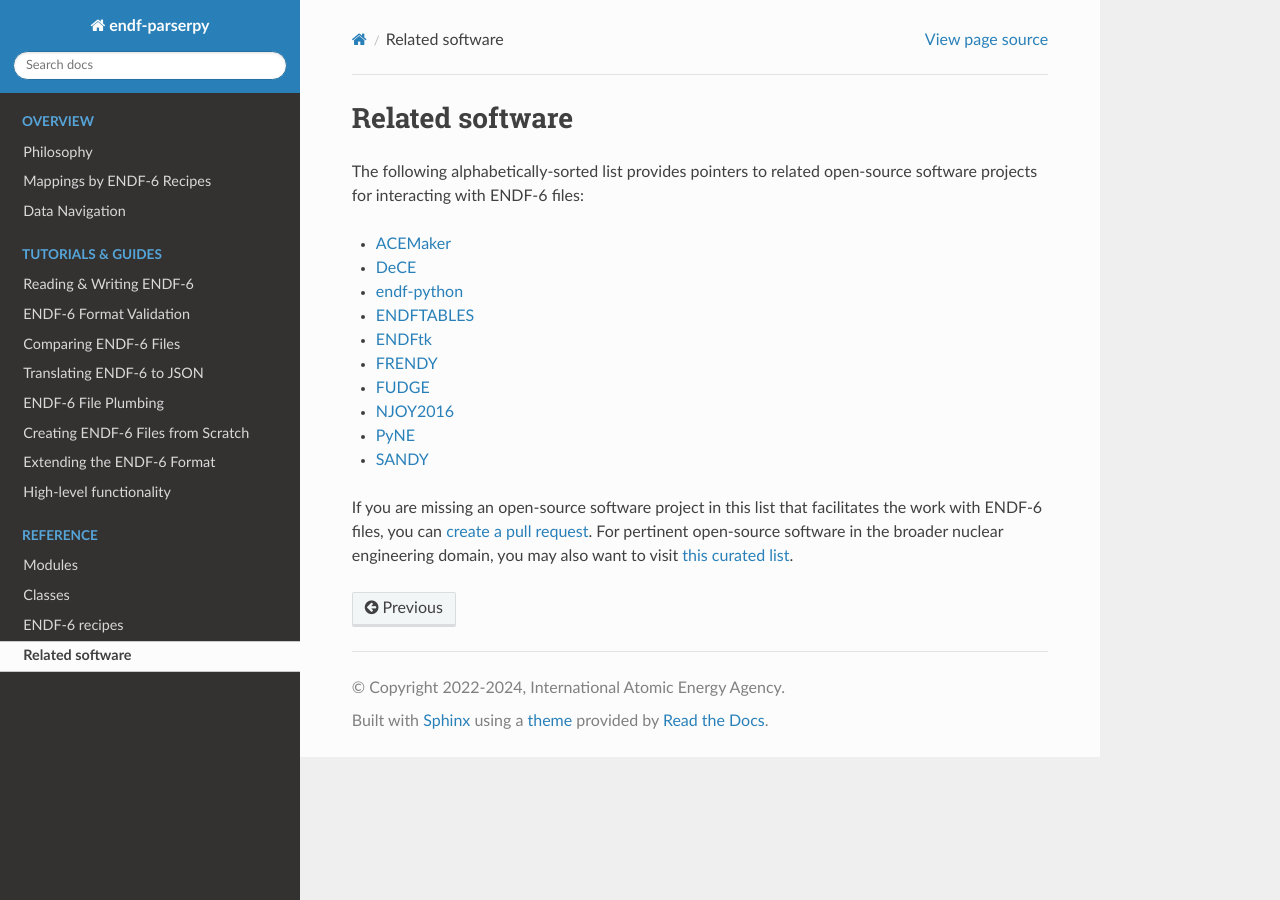
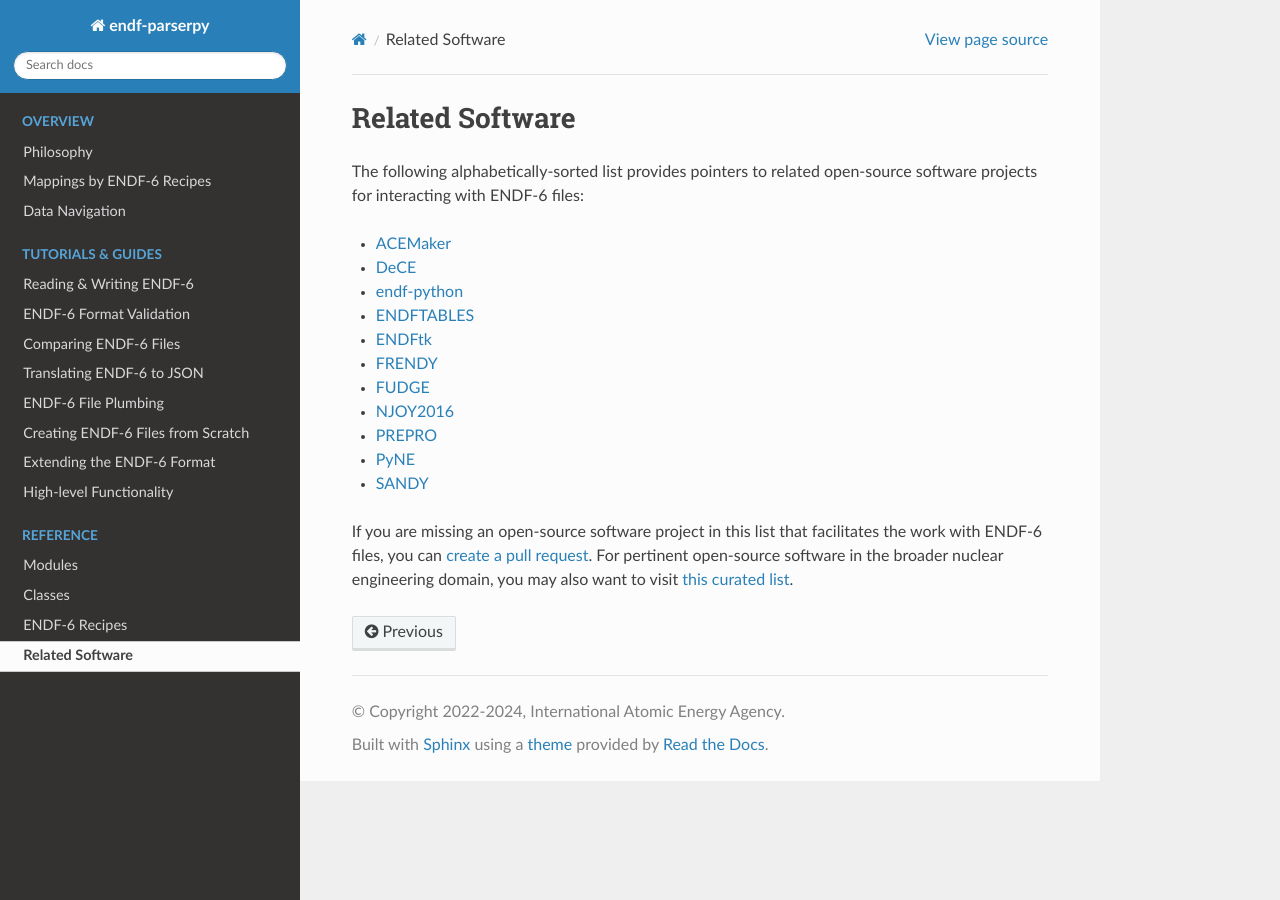
Before and after one commit to IAEA-NDS/endf-parserpy, a Sphinx documentation site: the page built from docs/source/reference/related_software.rst, in a window 1280 px wide. Built offline with Sphinx 7.4.7 and the Read the Docs theme 2.0.0, drawn with Linux system fonts in a browser that asks for light colours.

```diff
--- a/docs/source/guide/high_level_functionality.rst
+++ b/docs/source/guide/high_level_functionality.rst
@@ -1,4 +1,4 @@
-High-level functionality
+High-level Functionality
 ========================
 
 The paramount focus of endf-parserpy
--- a/docs/source/reference/endf6_recipes.rst
+++ b/docs/source/reference/endf6_recipes.rst
@@ -1,4 +1,4 @@
-ENDF-6 recipes
+ENDF-6 Recipes
 ==============
 
 endf-parserpy relies on ENDF-6 recipes to
--- a/docs/source/reference/related_software.rst
+++ b/docs/source/reference/related_software.rst
@@ -1,4 +1,4 @@
-Related software
+Related Software
 ================
 
 The following alphabetically-sorted list
@@ -13,6 +13,7 @@ software projects for interacting with ENDF-6 files:
 - `FRENDY <https://rpg.jaea.go.jp/main/en/program_frendy/>`_
 - `FUDGE <https://github.com/LLNL/fudge>`_
 - `NJOY2016 <https://github.com/njoy/NJOY2016>`_
+- `PREPRO <https://github.com/IAEA-NDS/PREPRO>`_
 - `PyNE <https://github.com/pyne/pyne>`_
 - `SANDY <https://github.com/luca-fiorito-11/sandy>`_
 
```
